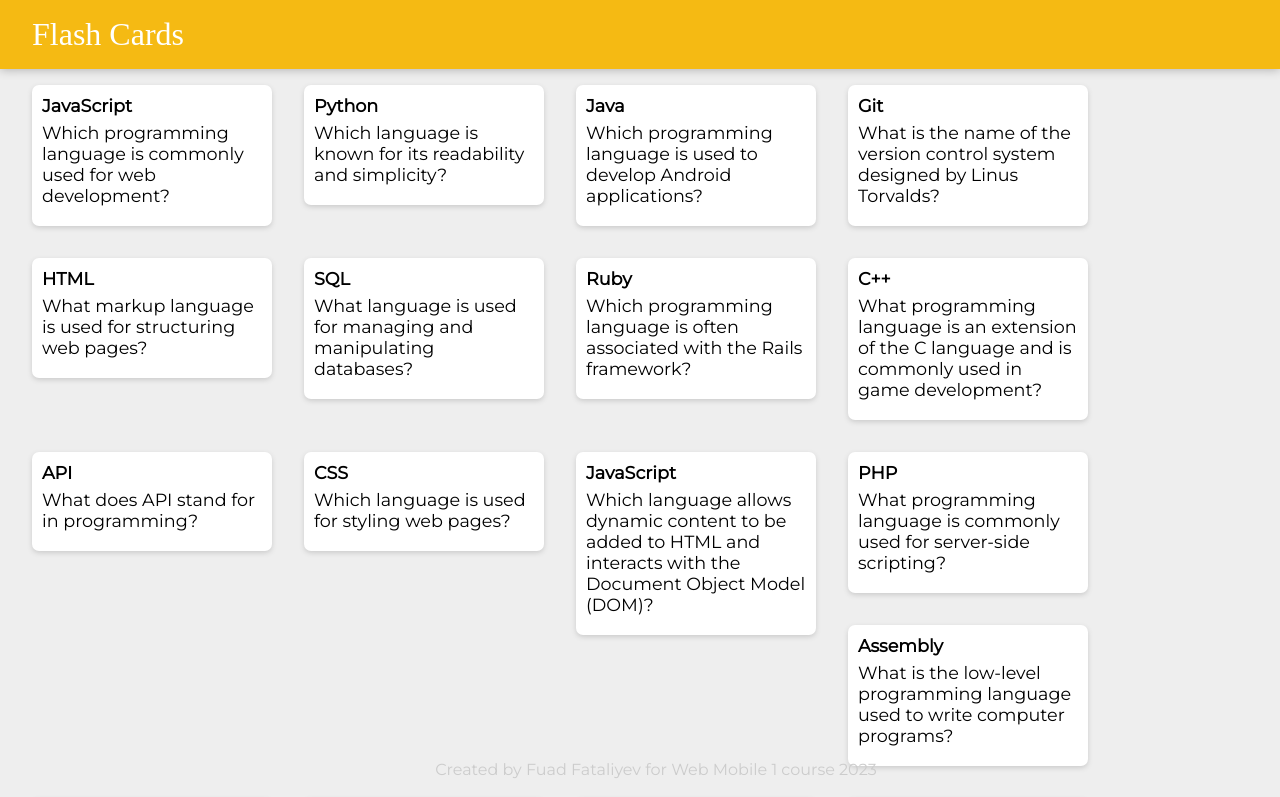
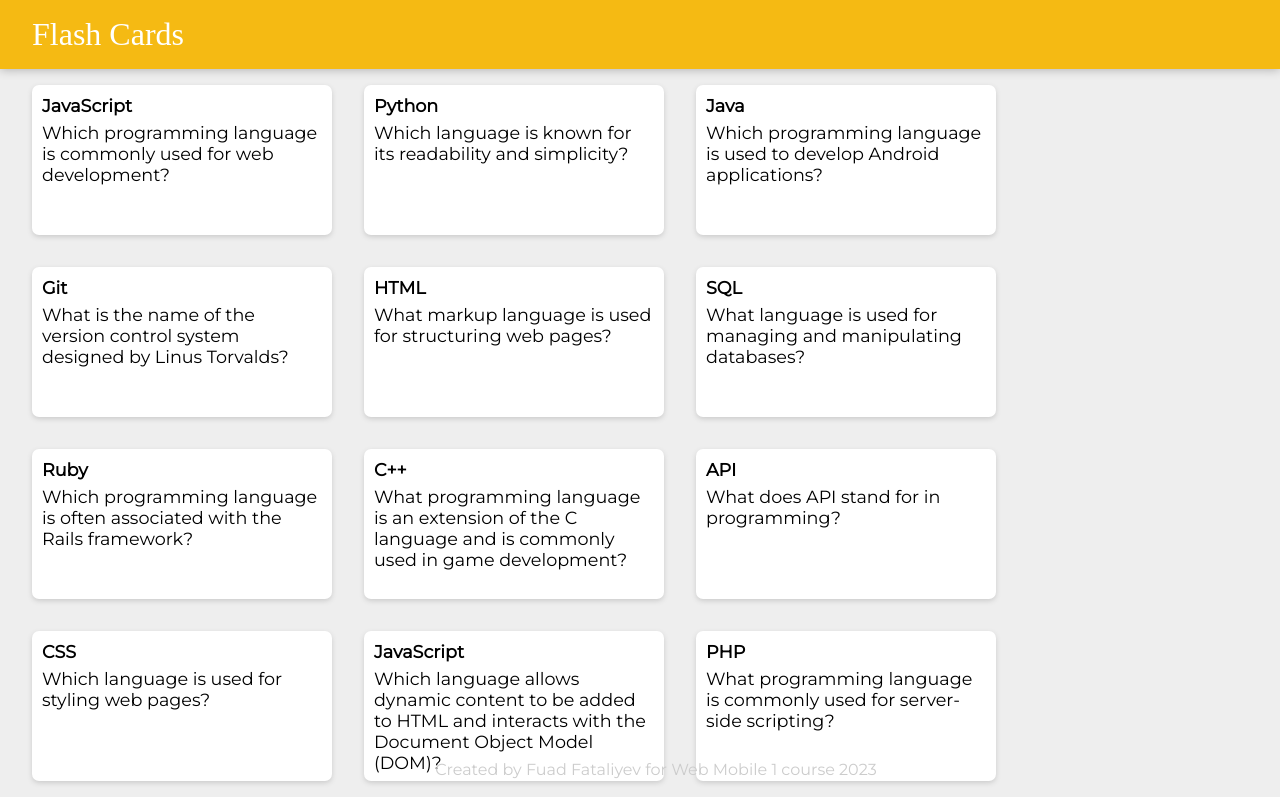
Before and after one commit to daufilataf/WebMobileAssignment3, a React (Create React App) app: page / in a window 1280 px wide. Shown: the top 797 px of the page. Built offline with nearby package versions, Linux system fonts and the light colour scheme; a web font is replaced by a local one.

Commit message:
give css and increase the data

```diff
--- a/public/styles.css
+++ b/public/styles.css
@@ -35,13 +35,16 @@
   footer p {
     color: #ccc;
   }
+
+
   .note {
+    width: 300px; /* Default width */
+    height: 150px; /* Default height */
     background: #fff;
     border-radius: 7px;
     box-shadow: 0 2px 5px #ccc;
     padding: 10px;
-    width: 240px;
-    margin: 16px;
+    margin: 16px; /* Adjust margins as needed */
     float: left;
   }
   .note h1 {
```
